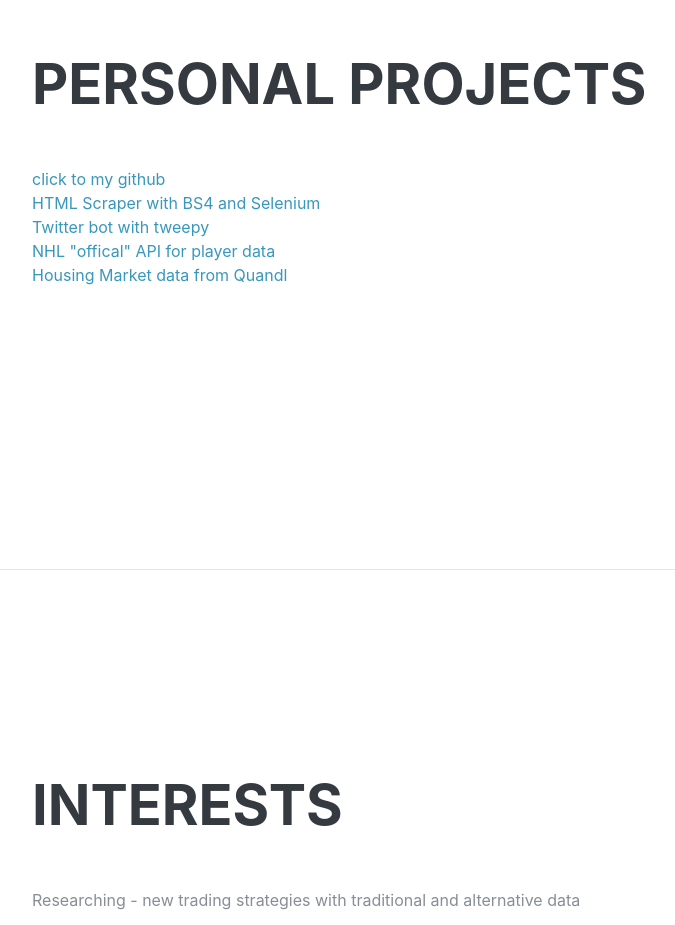
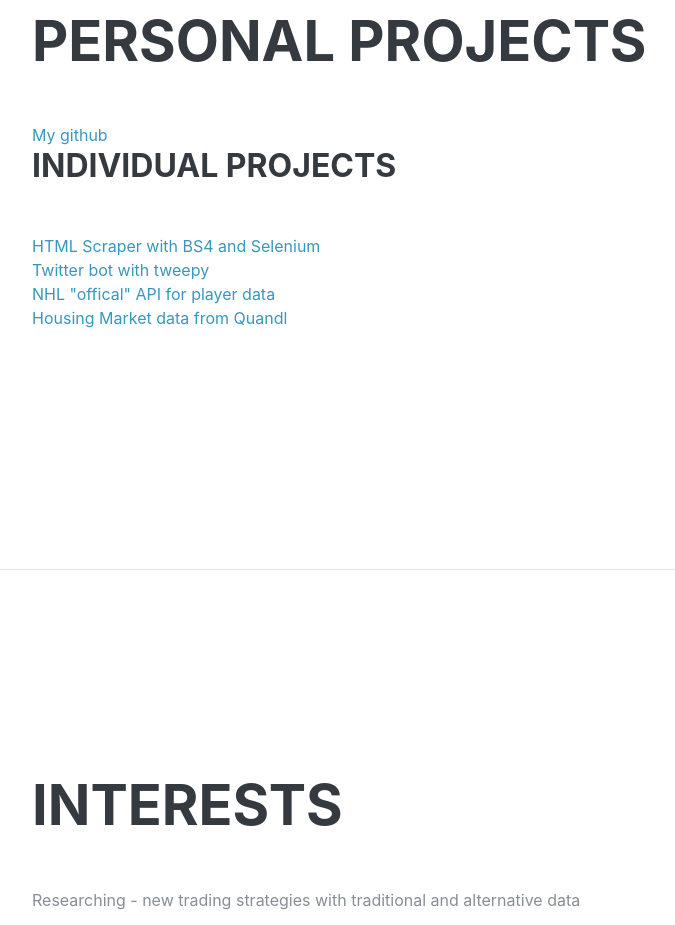
Before and after one commit to blam0/blam0.github.io, a plain HTML site: page index.html in a window 1280 px wide. Shown: the part 4380-5305 px from the top of the page, without its empty margins (288-963 px from the left). Drawn offline with Linux system fonts and the light colour scheme; files whose address does not match are found by name; a web font is replaced by a local one.

Commit message:
edit projects section:

```diff
--- a/index.html
+++ b/index.html
@@ -239,7 +239,8 @@
     <section class="resume-section p-3 p-lg-5 d-flex align-items-center" id="projects">
       <div class="w-100">
         <h2 class="mb-5">Personal Projects</h2>
-        <a href="https://github.com/blam0">click to my github</a><br />
+        <a href="https://github.com/blam0">My github</a><br />
+        <h3 class="mb-5">Individual Projects</h3>
         <a href="https://github.com/blam0/HTMLScrap">HTML Scraper with BS4 and Selenium</a><br />
         <a href="https://github.com/blam0/twitter-bots">Twitter bot with tweepy</a><br />
         <a href="https://github.com/blam0/NHL-Api">NHL "offical" API for player data</a><br />
```
